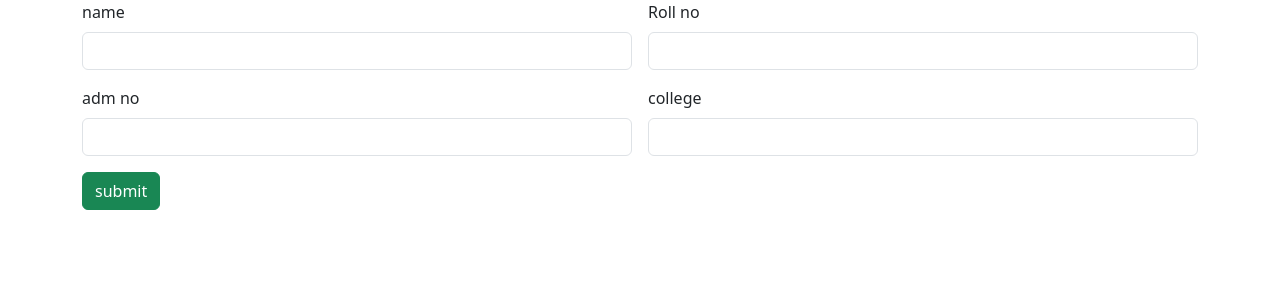
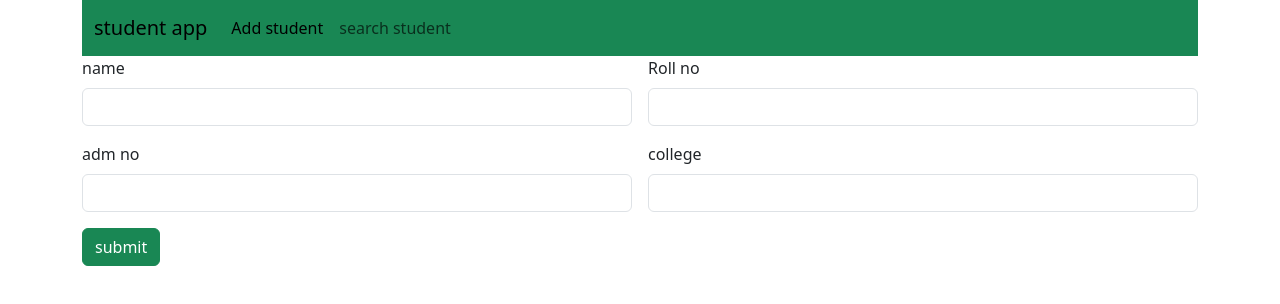
Before and after one commit to Safna-123/student-app, a plain HTML site: page index.html in a window 1280 px wide. Drawn offline with nearby package versions, Linux system fonts and the light colour scheme.

Commit message:
student app

```diff
--- a/index.html
+++ b/index.html
@@ -11,6 +11,31 @@
 
 <body>
 <div class="container">
+
+
+
+
+    <nav class="navbar navbar-expand-lg bg-success">
+        <div class="container-fluid">
+          <a class="navbar-brand" href="#">student app</a>
+          <button class="navbar-toggler" type="button" data-bs-toggle="collapse" data-bs-target="#navbarNavAltMarkup" aria-controls="navbarNavAltMarkup" aria-expanded="false" aria-label="Toggle navigation">
+            <span class="navbar-toggler-icon"></span>
+          </button>
+          <div class="collapse navbar-collapse" id="navbarNavAltMarkup">
+            <div class="navbar-nav">
+              <a class="nav-link active" aria-current="page" href="index.html">Add student</a>
+              <a class="nav-link" href="search.html">search student</a>
+
+
+            </div>
+          </div>
+        </div>
+      </nav>
+
+
+
+
+
     <div class="row">
         <div class="col col-12 col-sm-12 col-md-12 col-lg-12 col-xl-12 col-xxl-12">
             <div class="row g-3">
```
Also changed, not shown: search.html (+25 -0 lines).
